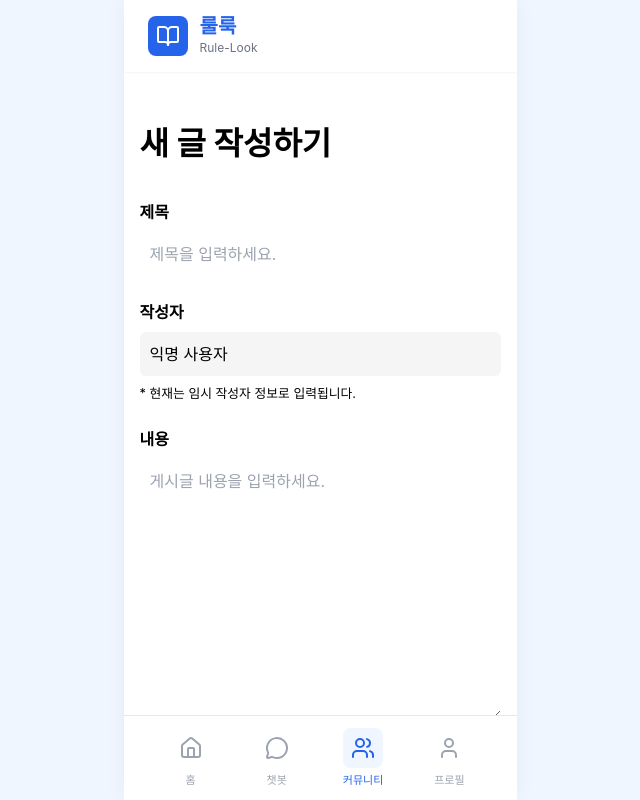
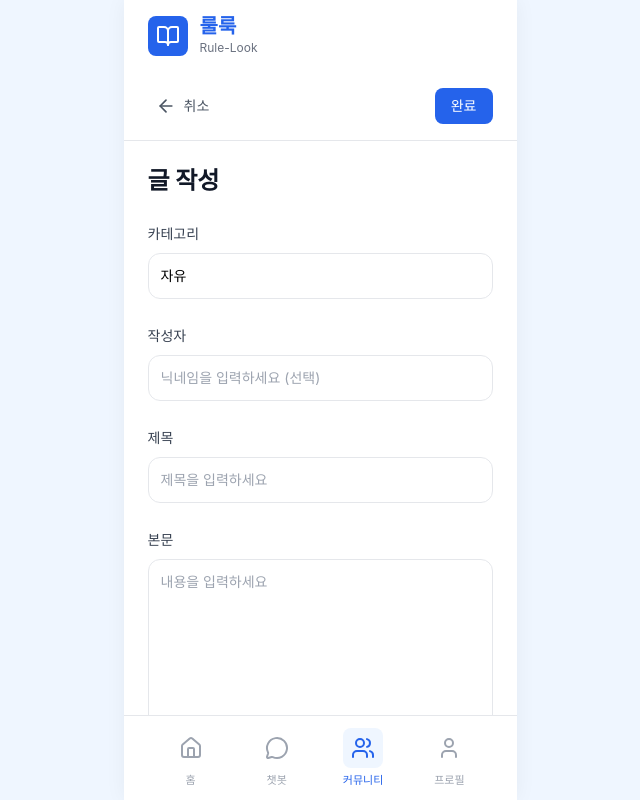
Before and after one commit to parksuejin1026/MoDoRi_Project, a Next.js app: page /community/add in a window 1280 px wide. Shown: the whole page, without its empty margins (320-960 px from the left). Built offline with nearby package versions, Linux system fonts and the light colour scheme.

Commit message:
feat :  커뮤니티 게시글 작성, 상세 보기 및 삭제 기능 구현

```diff
--- a/app/community/add/page.tsx
+++ b/app/community/add/page.tsx
@@ -1,124 +1,109 @@
-// 📁 app/community/add/page.tsx (글쓰기 페이지 - 최종 안정화)
-
+// app/community/add/page.tsx
 'use client';
 
-import { useState, useCallback } from 'react';
+import { useState } from 'react';
 import { useRouter } from 'next/navigation';
 import Link from 'next/link';
+import { ArrowLeft } from 'lucide-react';
 
 export default function WritePage() {
   const [title, setTitle] = useState('');
   const [content, setContent] = useState('');
-  const [author, setAuthor] = useState('익명 사용자');
+  const [author, setAuthor] = useState('');
   const [isSubmitting, setIsSubmitting] = useState(false);
-
   const router = useRouter();
 
-  // 글 작성 및 API 전송 처리 함수 (POST API 호출)
-  const handleSubmit = useCallback(async (e: React.FormEvent) => {
+  const handleSubmit = async (e: React.FormEvent) => {
     e.preventDefault();
-
-    if (!title.trim() || !content.trim()) {
-      alert('제목과 내용을 모두 입력해 주세요.');
-      return;
-    }
+    if (!title.trim() || !content.trim()) return;
 
     setIsSubmitting(true);
-
     try {
       const response = await fetch('/api/community', {
         method: 'POST',
-        headers: {
-          'Content-Type': 'application/json',
-        },
-        body: JSON.stringify({
-          title,
-          content,
-          author,
-        }),
+        headers: { 'Content-Type': 'application/json' },
+        body: JSON.stringify({ title, content, author: author || '익명' }),
       });
 
       if (response.ok) {
-        alert('게시글이 성공적으로 작성되었습니다!');
         router.push('/community');
+        router.refresh();
       } else {
-        const errorData = await response.json();
-        alert(`게시글 작성 실패: ${errorData.error || response.statusText}.`);
+        alert('글 작성 실패');
       }
     } catch (error) {
-      console.error('글쓰기 통신 오류:', error);
-      alert('서버와 통신하는 도중 오류가 발생했습니다.');
+      console.error(error);
+      alert('오류가 발생했습니다.');
     } finally {
       setIsSubmitting(false);
     }
-  }, [title, content, author, router]);
+  };
 
+  return (
+    <div className="flex flex-col h-full bg-white">
+      {/* 헤더 */}
+      <div className="flex items-center justify-between px-6 py-4 border-b border-gray-200 sticky top-0 bg-white z-10">
+        <Link href="/community" className="flex items-center gap-2 text-gray-600 hover:bg-gray-50 px-2 py-1 rounded-md transition-colors">
+          <ArrowLeft size={20} />
+          <span className="text-sm font-medium">취소</span>
+        </Link>
+        <button
+          onClick={handleSubmit}
+          disabled={isSubmitting}
+          className="px-4 py-2 bg-blue-600 text-white text-sm font-medium rounded-lg hover:bg-blue-700 disabled:bg-gray-300 transition-colors"
+        >
+          {isSubmitting ? '등록 중...' : '완료'}
+        </button>
+      </div>
 
-  // UI 렌더링
-  return (
-    <div className="write-container" style={{ maxWidth: '700px', margin: '3rem auto', padding: '0 1rem' }}>
-      <h1 style={{ fontSize: '2rem', fontWeight: 700, marginBottom: '2rem', color: 'var(--color-primary)' }}>
-        새 글 작성하기
-      </h1>
+      {/* 작성 폼 */}
+      <div className="flex-1 overflow-y-auto p-6 pb-24">
+        <h2 className="text-2xl font-bold text-gray-900 mb-6">글 작성</h2>
 
-      <form onSubmit={handleSubmit} style={{ display: 'flex', flexDirection: 'column', gap: '1.5rem' }}>
+        <div className="space-y-6">
+          {/* 카테고리 (UI만) */}
+          <div className="space-y-2">
+            <label className="text-sm font-medium text-gray-700">카테고리</label>
+            <select className="w-full p-3 bg-white border border-gray-200 rounded-xl text-sm focus:outline-none focus:border-blue-500 focus:ring-1 focus:ring-blue-500 transition-all appearance-none">
+              <option>자유</option>
+              <option>질문</option>
+              <option>정보공유</option>
+            </select>
+          </div>
 
-        {/* 제목 입력 필드 */}
-        <div>
-          <label style={{ display: 'block', fontWeight: 600, marginBottom: '0.5rem' }}>제목</label>
+          <div className="space-y-2">
+            <label className="text-sm font-medium text-gray-700">작성자</label>
+            <input
+              type="text"
+              value={author}
+              onChange={(e) => setAuthor(e.target.value)}
+              className="w-full p-3 bg-white border border-gray-200 rounded-xl text-sm focus:outline-none focus:border-blue-500 focus:ring-1 focus:ring-blue-500 transition-all"
+              placeholder="닉네임을 입력하세요 (선택)"
+            />
+          </div>
+
+          <div className="space-y-2">
+            <label className="text-sm font-medium text-gray-700">제목</label>
             <input
               type="text"
               value={title}
               onChange={(e) => setTitle(e.target.value)}
-            disabled={isSubmitting}
-            style={{ width: '100%', padding: '10px', border: '1px solid var(--color-border)', borderRadius: '6px' }}
-            placeholder="제목을 입력하세요."
+              className="w-full p-3 bg-white border border-gray-200 rounded-xl text-sm focus:outline-none focus:border-blue-500 focus:ring-1 focus:ring-blue-500 transition-all"
+              placeholder="제목을 입력하세요"
             />
           </div>
 
-        {/* 작성자 입력 필드 (임시) */}
-        <div>
-          <label style={{ display: 'block', fontWeight: 600, marginBottom: '0.5rem' }}>작성자</label>
-          <input
-            type="text"
-            value={author}
-            onChange={(e) => setAuthor(e.target.value)}
-            disabled={isSubmitting}
-            style={{ width: '100%', padding: '10px', border: '1px solid var(--color-border)', borderRadius: '6px', backgroundColor: '#f5f5f5' }}
-            placeholder="닉네임을 입력하세요."
-          />
-          <small style={{ color: 'var(--color-text-secondary)', marginTop: '0.5rem', display: 'block' }}>
-            * 현재는 임시 작성자 정보로 입력됩니다.
-          </small>
-        </div>
-
-        {/* 내용 입력 필드 */}
-        <div>
-          <label style={{ display: 'block', fontWeight: 600, marginBottom: '0.5rem' }}>내용</label>
+          <div className="space-y-2">
+            <label className="text-sm font-medium text-gray-700">본문</label>
             <textarea
               value={content}
               onChange={(e) => setContent(e.target.value)}
-            disabled={isSubmitting}
-            rows={10}
-            style={{ width: '100%', padding: '10px', border: '1px solid var(--color-border)', borderRadius: '6px', resize: 'vertical' }}
-            placeholder="게시글 내용을 입력하세요."
+              className="w-full p-3 bg-white border border-gray-200 rounded-xl text-sm min-h-[300px] resize-y focus:outline-none focus:border-blue-500 focus:ring-1 focus:ring-blue-500 transition-all"
+              placeholder="내용을 입력하세요"
             />
           </div>
-
-        {/* 작성 버튼 */}
-        <button
-          type="submit"
-          className="btn btn-primary btn-large"
-          disabled={isSubmitting}
-          style={{
-            marginTop: '1rem',
-            opacity: isSubmitting ? 0.7 : 1,
-            cursor: isSubmitting ? 'not-allowed' : 'pointer',
-          }}
-        >
-          {isSubmitting ? '작성 중...' : '게시글 작성'}
-        </button>
-      </form>
+        </div>
+      </div>
     </div>
   );
 }
--- a/components/DeleteButton.tsx
+++ b/components/DeleteButton.tsx
@@ -1,47 +1,35 @@
-// 📁 components/DeleteButton.tsx
-
+// components/DeleteButton.tsx
 'use client';
 
 import { useRouter } from 'next/navigation';
+import { Trash2 } from 'lucide-react';
 
-interface DeleteButtonProps {
-    postId: string;
-}
-
-export default function DeleteButton({ postId }: DeleteButtonProps) {
+export default function DeleteButton({ postId }: { postId: string }) {
     const router = useRouter();
 
     const handleDelete = async () => {
-        if (!confirm('정말로 이 게시글을 삭제하시겠습니까? 이 작업은 되돌릴 수 없습니다.')) {
-            return;
-        }
+        if (!confirm('정말로 삭제하시겠습니까?')) return;
 
         try {
-            // DELETE API 호출: /api/community/[id]
-            const response = await fetch(`/api/community/${postId}`, {
-                method: 'DELETE',
-            });
-
-            if (response.ok) {
-                alert('게시글이 성공적으로 삭제되었습니다.');
-                router.push('/community'); // 목록 페이지로 리다이렉트
+            const res = await fetch(`/api/community/${postId}`, { method: 'DELETE' });
+            if (res.ok) {
+                router.push('/community');
+                router.refresh();
             } else {
-                const errorData = await response.json();
-                alert(`삭제 실패: ${errorData.error || response.statusText}`);
+                alert('삭제 실패');
             }
-
         } catch (error) {
-            console.error('삭제 중 통신 오류:', error);
-            alert('삭제 중 서버와 통신 오류가 발생했습니다.');
+            console.error(error);
+            alert('오류 발생');
         }
     };
 
     return (
         <button
             onClick={handleDelete}
-            className="btn btn-outline"
-            style={{ borderColor: '#dc2626', color: '#dc2626' }}
+            className="flex items-center gap-1 px-3 py-2 text-sm text-red-600 hover:bg-red-50 rounded-lg transition-colors"
         >
+            <Trash2 size={16} />
             삭제
         </button>
     );
```
Also changed, not shown: app/community/[postId]/page.tsx (+62 -79 lines). Lines whose indentation alone changed are shown as unchanged.
